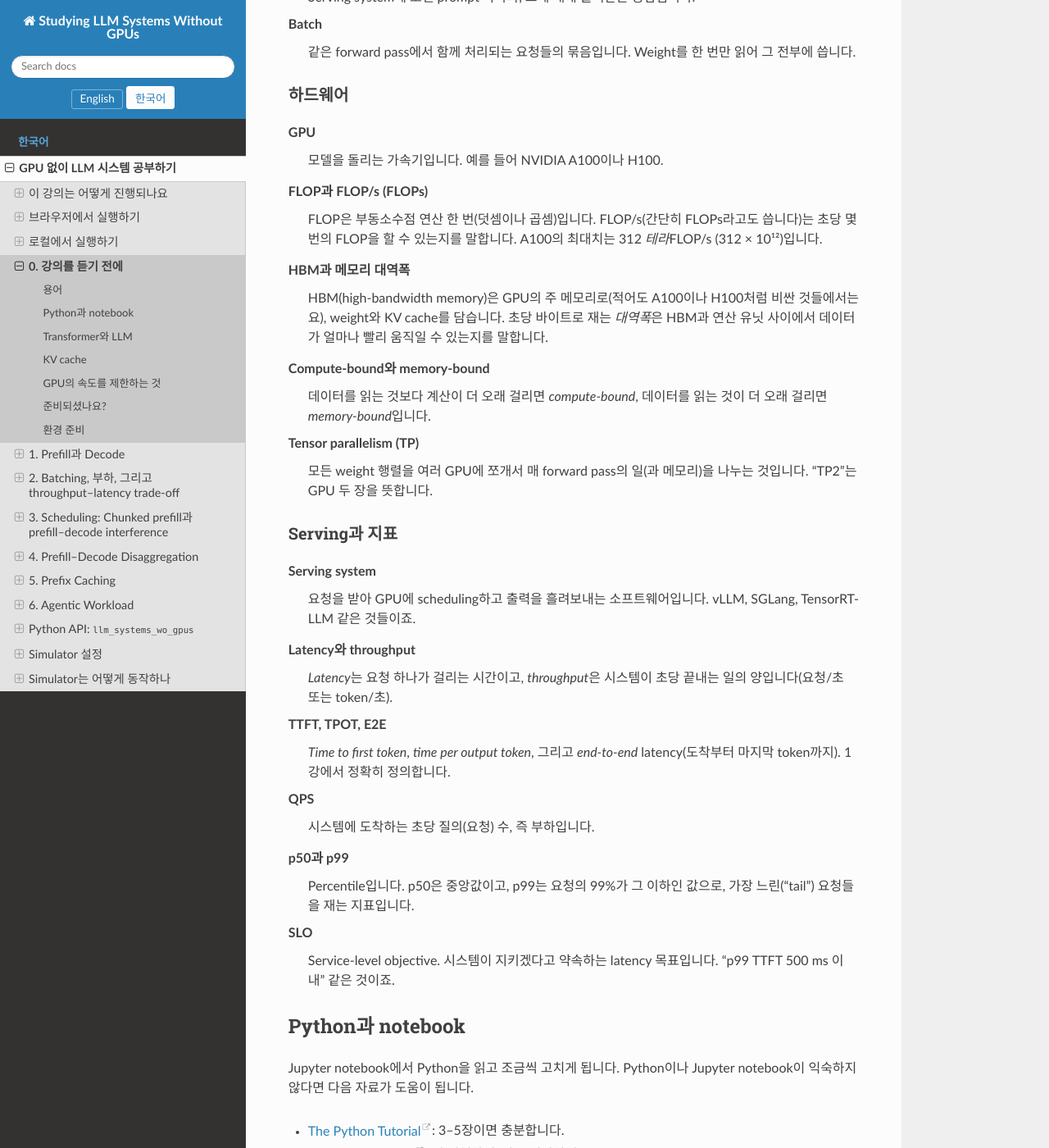
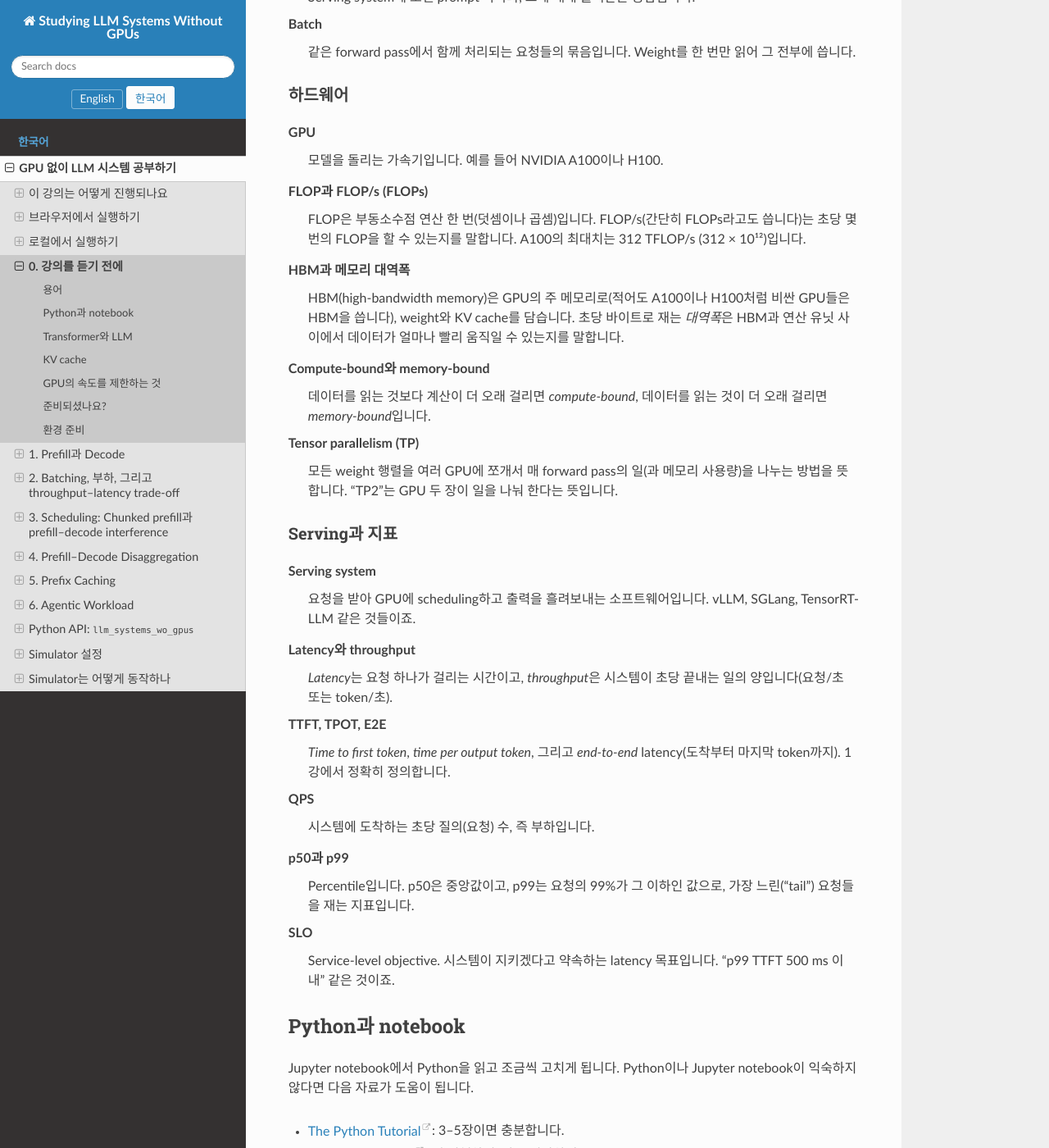
Before and after one commit to kwmaeng91/studying-llm-systems-without-gpus, a Sphinx documentation site: the page built from docs/ko/lectures/00-getting-ready.md, in a window 1280 px wide and 1400 px high, scrolled down 1628 px. Shown: the whole window at 82% size. Built offline with Sphinx 7.4.7 and the Read the Docs theme 3.1.0, drawn with Linux system fonts in a browser that asks for light colours; some of the changed text lies outside the part shown.

Commit message:
Update 00-getting-ready.md

```diff
--- a/docs/ko/lectures/00-getting-ready.md
+++ b/docs/ko/lectures/00-getting-ready.md
@@ -11,8 +11,8 @@
 ### 모델
 
 Token
-: LLM이 읽고 쓰는 텍스트의 단위입니다. 단어, 단어의 일부, 문장부호일 수 있습니다.
-  "Unbelievable!"은 `Un`, `believable`, `!` 세 token일 수 있습니다. 영어에서 token 하나는
+: LLM이 읽고 쓰는 텍스트의 단위입니다. 단어, 단어의 일부, 문장부호일 수 있습니다. 예를 들어
+  "Unbelievable!"은 `Un`, `believable`, `!` 와 같이 세 token으로 찢어질 수 있습니다. 영어에서 token 하나는
   평균적으로 단어의 약 3/4입니다. 이 강의의 모든 길이와 속도는 token으로 셉니다.
 
 Tokenizer
@@ -20,7 +20,7 @@
   아는 모든 token의 집합을 *vocabulary*라고 하며, Qwen2.5는 약 152,000개입니다.
 
 Large language model (LLM)
-: Token의 나열이 주어지면 가능한 모든 다음 token에 대한 확률을 예측하는 신경망입니다.
+: Token의 나열이 주어지면 다음 token을 예측하는 신경망입니다.
   요즘 LLM은 *transformer*입니다(아래 참고).
 
 Parameter (weight)
@@ -74,12 +74,12 @@
 
 FLOP과 FLOP/s (FLOPs)
 : FLOP은 부동소수점 연산 한 번(덧셈이나 곱셈)입니다. FLOP/s(간단히 FLOPs라고도 씁니다)는
-  초당 몇 번의 FLOP을 할 수 있는지를 말합니다. A100의 최대치는 312 *테라*FLOP/s
+  초당 몇 번의 FLOP을 할 수 있는지를 말합니다. A100의 최대치는 312 TFLOP/s
   (312 × 10¹²)입니다.
 
 HBM과 메모리 대역폭
 : HBM(high-bandwidth memory)은 GPU의 주 메모리로(적어도 A100이나 H100처럼 비싼
-  것들에서는요), weight와 KV cache를 담습니다. 초당 바이트로 재는 *대역폭*은 HBM과 연산
+  GPU들은 HBM을 씁니다), weight와 KV cache를 담습니다. 초당 바이트로 재는 *대역폭*은 HBM과 연산
   유닛 사이에서 데이터가 얼마나 빨리 움직일 수 있는지를 말합니다.
 
 Compute-bound와 memory-bound
@@ -87,8 +87,8 @@
   걸리면 *memory-bound*입니다.
 
 Tensor parallelism (TP)
-: 모든 weight 행렬을 여러 GPU에 쪼개서 매 forward pass의 일(과 메모리)을 나누는
-  것입니다. "TP2"는 GPU 두 장을 뜻합니다.
+: 모든 weight 행렬을 여러 GPU에 쪼개서 매 forward pass의 일(과 메모리 사용량)을 나누는
+  방법을 뜻합니다. "TP2"는 GPU 두 장이 일을 나눠 한다는 뜻입니다.
 
 ### Serving과 지표
 
@@ -130,12 +130,12 @@
 자료들을 소개합니다(AI가 고른 게 아니라 제가 개인적으로 좋아하는 것들입니다!).
 
 - [The Illustrated Transformer](https://jalammar.github.io/illustrated-transformer/) (Jay Alammar):
-  제가 가장 좋아하는 자료 중 하나지만, *원래의* transformer 구조를 설명한다는 점에 유의하세요.
+  제가 가장 좋아하는 자료 중 하나지만, *오리지널* transformer 구조를 설명한다는 점에 유의하세요.
   요즘 transformer(*decoder-only* transformer)는 다르게 생겼고, 그건 아래 자료에 나옵니다.
 - [The Illustrated GPT-2](https://jalammar.github.io/illustrated-gpt2/) (Jay Alammar):
-  decoder-only transformer와 token 단위 생성.
+  decoder-only transformer와 token 생성.
 - [Transformer Explainer](https://poloclub.github.io/transformer-explainer/) (Polo Club,
-  Georgia Tech): 브라우저에서 GPT-2가 실제로 도는 것을 보여 주는 대화형 시각화. Prompt를
+  Georgia Tech): 브라우저에서 GPT-2가 실제로 도는 것을 보여 주는 웹사이트. Prompt를
   입력하고 그것이 모든 layer를 통과하는 과정을 지켜보세요.
 
 ## KV cache
```
